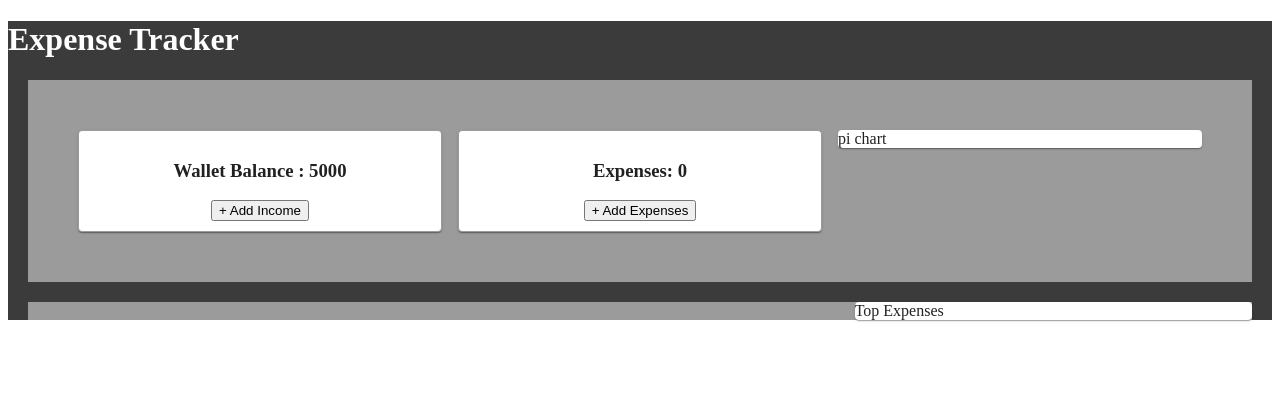
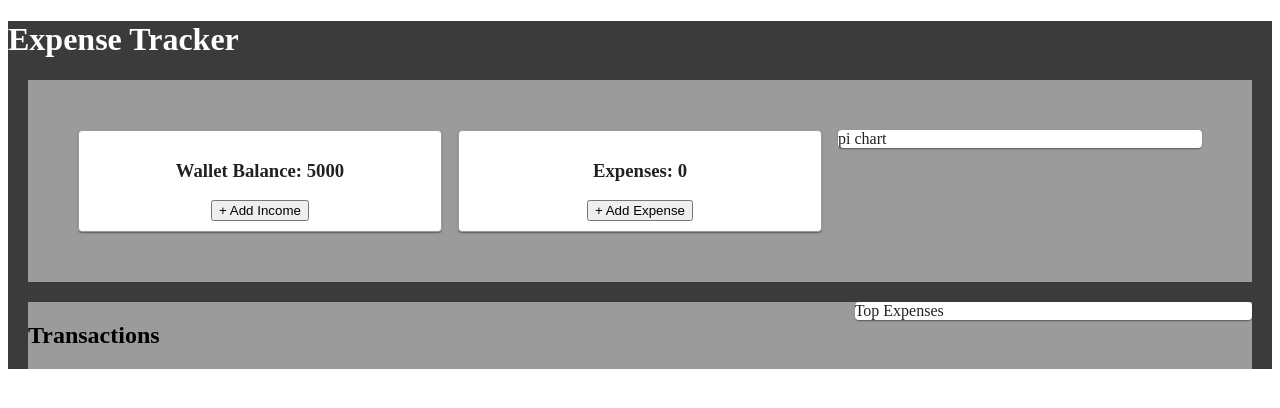
Before and after one commit to prakhar585/xpense-tracker, a React (Create React App) app: page / in a window 1280 px wide. Shown: the top 408 px of the page. Built offline with nearby package versions, Linux system fonts and the light colour scheme.

Commit message:
Fixed minor changes in App.js and ExpenseModal.js

```diff
--- a/src/App.js
+++ b/src/App.js
@@ -1,4 +1,4 @@
-import React from "react";
+// import React from "react";
 import "./App.css";
 import { useState, useEffect } from "react";
 import Card from "@mui/material/Card";
@@ -7,9 +7,6 @@ import IncomeModal from './components/IncomeModal/IncomeModal'
 import ExpenseModal from "./components/ExpenseModal/ExpenseModal";
 import Transactions from "./components/Transactions/Transactions";
 
-
-
-
 function App() {
   const [walletBalance, setWalletBalance] = useState(5000);
   const [expenses , setExpenses] = useState(0);
@@ -17,46 +14,49 @@ function App() {
 
   const [openIncomeModal, setOpenIncomeModal] = useState(false);
   const [openExpenseModal, setOpenExpenseModal] = useState(false);
-  // add income modal
 
   useEffect(() => {
     const savedExpenses = JSON.parse(localStorage.getItem("expenses")) || [];
     setExpenseList(savedExpenses);
+
+    // Calculate total expenses from saved data
+    if (savedExpenses.length > 0) {
+      const totalExpense = savedExpenses.reduce((sum, expense) => sum + Number(expense.price), 0);
+      setExpenses(totalExpense);
+      setWalletBalance(prev => 5000 - totalExpense); // Assuming initial balance is 5000
+    }
   }, []);
 
   useEffect(() => {
     localStorage.setItem("expenses", JSON.stringify(expenseList));
   }, [expenseList]);
 
-  const handleOpenIncome =()=>{
+  const handleOpenIncome = () => {
     setOpenIncomeModal(true);
   }
-  const handleCloseIncome =()=>{
+
+  const handleCloseIncome = () => {
     setOpenIncomeModal(false);
   }
 
-  const handleOpenExpense=()=>{
-    setOpenExpenseModal(true)
-  }
-  const handleCloseExpense=()=>{
-    setOpenExpenseModal(false)
+  const handleOpenExpense = () => {
+    setOpenExpenseModal(true);
   }
 
+  const handleCloseExpense = () => {
+    setOpenExpenseModal(false);
+  }
 
   //method to update the wallet balance which is built by lifting state up from the modal
-  const updateWalletBalance=(amount)=>{
-    setWalletBalance((prevValue)=>prevValue+(Number(amount)));
+  const updateWalletBalance = (amount) => {
+    setWalletBalance((prevValue) => prevValue + (Number(amount)));
   }
 
-  const updateTransactionList =(data)=>{
-    setExpenses((prev)=>prev+Number(data.price));
-
-   setWalletBalance((prev) => prev - Number(data.price));
-   setExpenseList((prevList) => [...prevList, data]);
+  const updateTransactionList = (data) => {
+    setExpenses((prev) => prev + Number(data.price));
+    setWalletBalance((prev) => prev - Number(data.price));
+    setExpenseList((prevList) => [...prevList, data]);
   }
-
-
-
 
   return (
     <div className="App">
@@ -67,14 +67,14 @@ function App() {
         <Grid container spacing={2} sx={{ padding: "50px" }}>
           <Grid size={{ xs: 12, md: 4 }}>
             <Card className="expense-card">
-              <h3>Wallet Balance : {walletBalance}</h3>
+              <h3>Wallet Balance: {walletBalance}</h3>
               <button onClick={handleOpenIncome}>+ Add Income</button>
             </Card>
           </Grid>
           <Grid size={{ xs: 12, md: 4 }}>
             <Card className="expense-card">
               <h3>Expenses: {expenses}</h3>
-              <button onClick={handleOpenExpense}>+ Add Expenses</button>
+              <button onClick={handleOpenExpense}>+ Add Expense</button>
             </Card>
           </Grid>
           <Grid size={{ xs: 12, md: 4 }}>
@@ -85,8 +85,10 @@ function App() {
       <section className="section">
         <Grid container spacing={2}>
           <Grid size={{ xs: 12, md: 8 }}>
-           {expenseList.map((item, index)=>(<Transactions key={index} item={item}/>))}
-
+            <h2>Transactions</h2>
+            {expenseList.map((item, index) => (
+              <Transactions key={index} item={item} />
+            ))}
           </Grid>
           <Grid size={{ xs: 12, md: 4 }}>
             <Card>Top Expenses</Card>
@@ -94,40 +96,11 @@ function App() {
         </Grid>
       </section>
 
-
       {/* Modal code */}
-      <IncomeModal open={openIncomeModal} handleClose={handleCloseIncome} updateBalance={updateWalletBalance}/>
-
-      <ExpenseModal open={openExpenseModal} handleClose={handleCloseExpense} updateExpense ={updateTransactionList}/>
-
+      <IncomeModal open={openIncomeModal} handleClose={handleCloseIncome} updateBalance={updateWalletBalance} />
+      <ExpenseModal open={openExpenseModal} handleClose={handleCloseExpense} updateExpense={updateTransactionList} />
     </div>
-
-
-
-
   );
 }
 
 export default App;
-
-/*
-Expense tracker, single page.
-
-1.Homepage should load correctly with the title "Expense Tracker".
-2.Wallet Balance and Expenses sections must be visible on the homepage.
-3.Header must contain "Expense Tracker" and be visible at all times.
-4."+ Add Income" button must be visible, enabled, and functional.
-5.App must be responsive and display correctly on mobile screens.
-6.Expense addition should include title, price, category, and date inputs.
-7.Transactions must appear in the "Transactions" section after adding.
-8.Wallet balance should update correctly after income or expense changes.
-9.Different expense categories (Food, Travel, Entertainment) must work properly.
-10.Transactions must persist in localStorage and reload correctly on refresh.
-
-
-
-
-
-
-
-*/
--- a/src/components/ExpenseModal/ExpenseModal.jsx
+++ b/src/components/ExpenseModal/ExpenseModal.jsx
@@ -1,3 +1,109 @@
+// import * as React from "react";
+// import Box from "@mui/material/Box";
+// import Modal from "@mui/material/Modal";
+// import { useState } from "react";
+// import { Snackbar, enqueueSnackbar } from "notistack";
+
+// const style = {
+//   position: "absolute",
+//   top: "50%",
+//   left: "50%",
+//   transform: "translate(-50%, -50%)",
+//   width: 400,
+//   bgcolor: "background.paper",
+//   border: "2px solid #000",
+//   boxShadow: 24,
+//   p: 4,
+// };
+
+// function ExpenseModal({ open, handleClose, updateExpense }) {
+//   const [expenseData, setExpenseData] = useState({
+//     title: "",
+//     price: "",
+//     category: "",
+//     date: "",
+//   });
+
+//   const handleChange = (e) => {
+//     setExpenseData({ ...expenseData, [e.target.name]: e.target.value });
+//   };
+
+//   const handleSubmit = (e) => {
+//     e.preventDefault();
+
+//     updateExpense(expenseData);
+//     enqueueSnackbar("Expense Updated", {
+//       variant: "success",
+//       anchorOrigin: { vertical: "bottom", horizontal: "center" },
+//     });
+//     setExpenseData({ title: "", price: "", category: "", date: "" });
+
+
+//   };
+
+//   return (
+//     <div>
+//       <Modal
+//         open={open}
+//         onClose={handleClose}
+//         aria-labelledby="modal-modal-title"
+//         aria-describedby="modal-modal-description"
+//       >
+//         <Box sx={style}>
+//           <form onSubmit={handleSubmit}>
+//             <div>
+//               <input
+//                 required
+//                 type="text"
+//                 placeholder="Title"
+//                 name="title"
+//                 value={expenseData.title}
+//                 onChange={handleChange}
+//               />
+//               <input
+//                 required
+//                 type="number"
+//                 placeholder="Price"
+//                 name="price"
+//                 value={expenseData.price}
+//                 onChange={handleChange}
+//               />
+//             </div>
+//             <div>
+//               <select
+//                 required
+//                 name="category"
+//                 value={expenseData.category}
+//                 onChange={handleChange}
+//               >
+//                 <option value="" disabled hidden>
+//                   Select category
+//                 </option>
+//                 <option value="food">Food</option>
+//                 <option value="travel">Travel</option>
+//                 <option value="entertainment">Entertainment</option>
+//               </select>
+//               <input
+//                 required
+//                 type="date"
+//                 placeholder="Date"
+//                 name="date"
+//                 value={expenseData.date}
+//                 onChange={handleChange}
+//               />
+//             </div>
+//             <div>
+//               <button type="submit">Add Expense</button>
+//               <button onClick={handleClose}>Cancel</button>
+//             </div>
+//           </form>
+//         </Box>
+//       </Modal>
+//     </div>
+//   );
+// }
+
+// export default ExpenseModal;
 import * as React from "react";
 import Box from "@mui/material/Box";
 import Modal from "@mui/material/Modal";
@@ -37,8 +143,7 @@ function ExpenseModal({ open, handleClose, updateExpense }) {
       anchorOrigin: { vertical: "bottom", horizontal: "center" },
     });
     setExpenseData({ title: "", price: "", category: "", date: "" });
-
-
+    handleClose(); // Close the modal after submission
   };
 
   return (
@@ -79,9 +184,9 @@ function ExpenseModal({ open, handleClose, updateExpense }) {
                 <option value="" disabled hidden>
                   Select category
                 </option>
-                <option value="food">Food</option>
-                <option value="travel">Travel</option>
-                <option value="entertainment">Entertainment</option>
+                <option value="Food">Food</option>
+                <option value="Travel">Travel</option>
+                <option value="Entertainment">Entertainment</option>
               </select>
               <input
                 required
@@ -94,7 +199,7 @@ function ExpenseModal({ open, handleClose, updateExpense }) {
             </div>
             <div>
               <button type="submit">Add Expense</button>
-              <button onClick={handleClose}>Cancel</button>
+              <button type="button" onClick={handleClose}>Cancel</button>
             </div>
           </form>
         </Box>
```
Also changed, not shown: src/components/Transactions/Transactions.jsx (+2 -9 lines).
